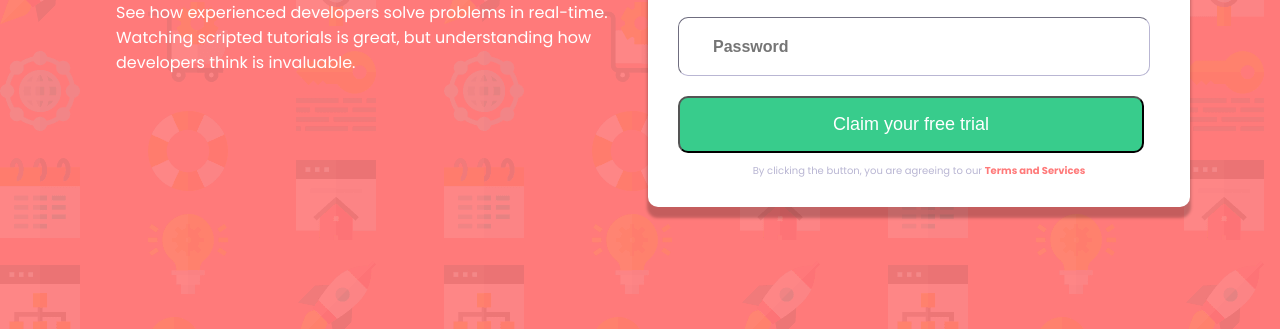
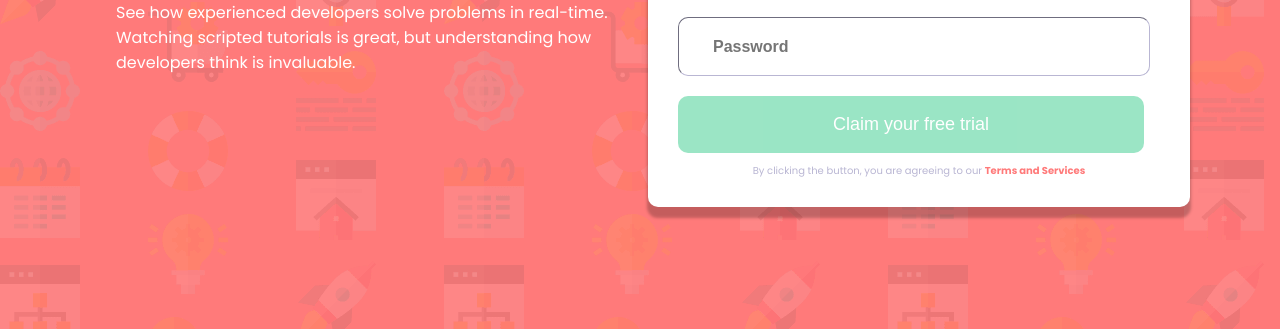
Before and after one commit to Kaji17/Signup-Component, a website: page index.html in a window 1280 px wide. In both pictures the pointer is over the button "Claim your free trial". Shown: the part 471-800 px from the top of the page. Drawn offline with nearby package versions, Linux system fonts and the light colour scheme.

Commit message:
add color quand on survol le button submit

```diff
--- a/style.css
+++ b/style.css
@@ -107,6 +107,10 @@ body {
     outline-color: hsl(246, 5%, 37%) ;
 }
 
+#submitbtn:hover{
+    opacity: 50%;
+}
+
 .form-signup__element.form-signup__displayError{
     text-align: right;
     margin-top: 5px;
@@ -129,6 +133,7 @@ body {
     font-size: large;
     margin-left: 30px;
     margin-top: 20px;
+    border-width: 0px;
 }
 .form-signup__iconerr{
     position: relative;
```
